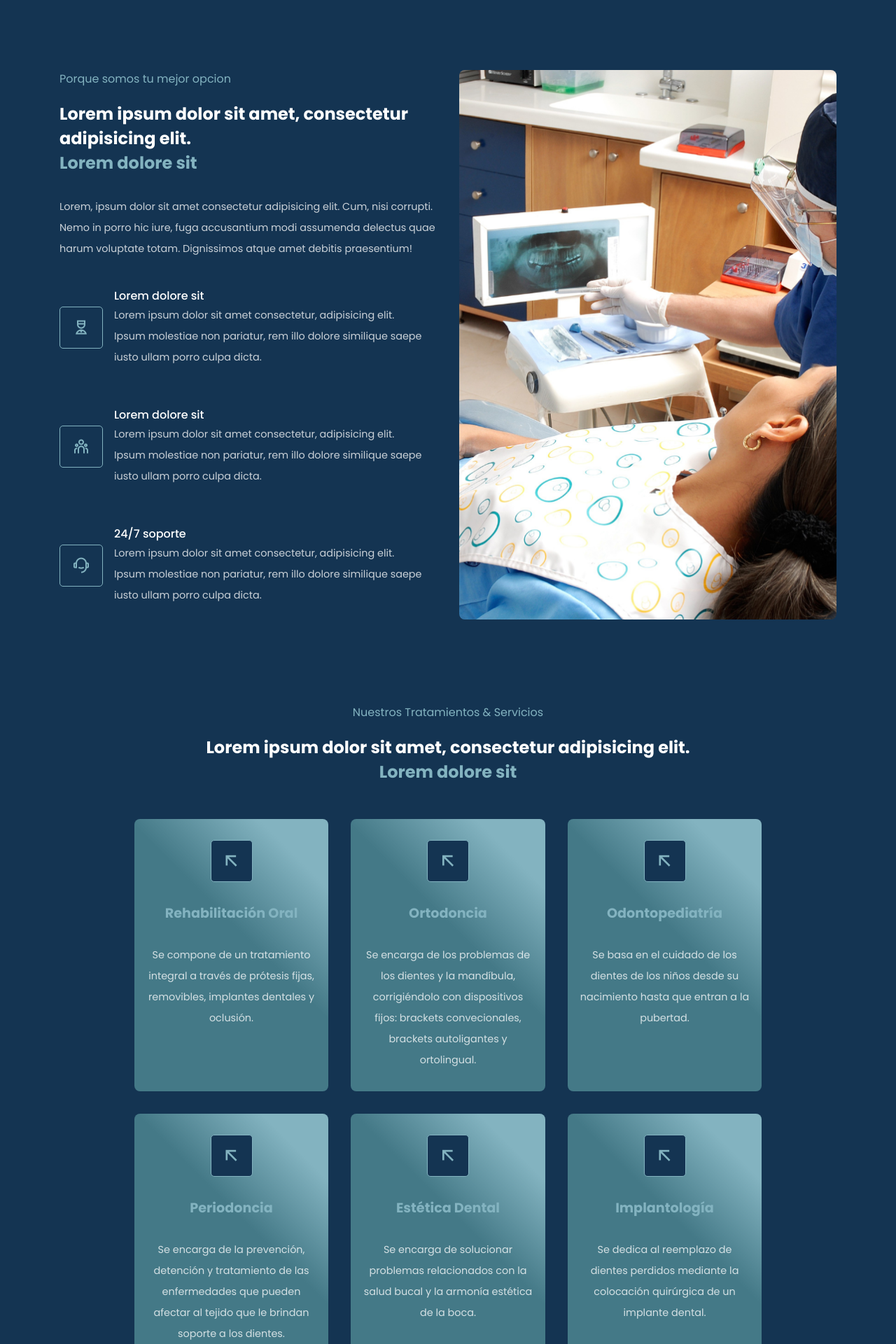
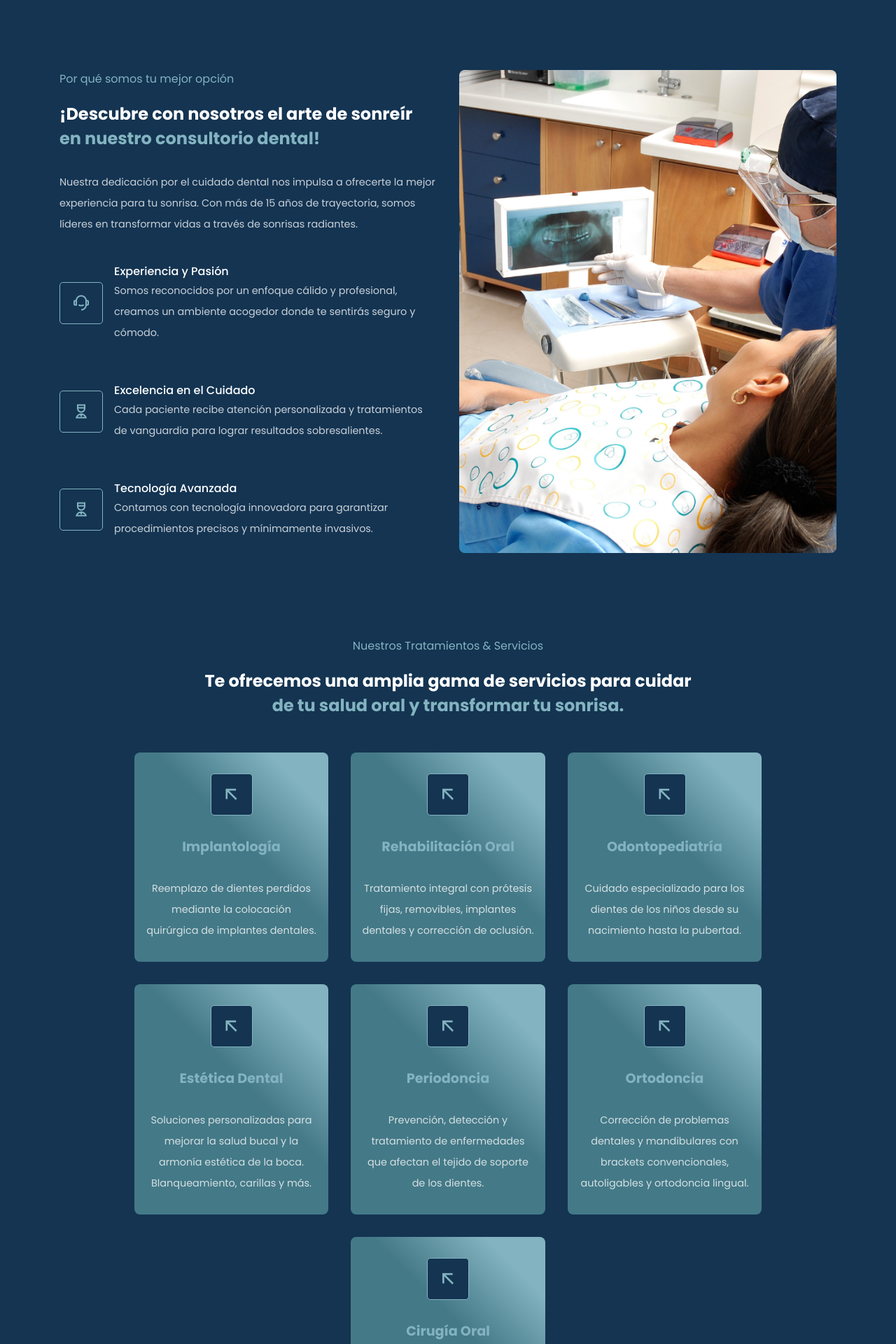
Before and after one commit to cinthiapiera/dental, a React (Create React App) app: page / in a window 1280 px wide. Shown: the part 880-2800 px from the top of the page at 70% size. Built offline with nearby package versions, Linux system fonts and the light colour scheme.

Commit message:
Updating sections

```diff
--- a/src/components/Header/Header.jsx
+++ b/src/components/Header/Header.jsx
@@ -30,7 +30,7 @@ const Header = ({theme, toogleTheme}) => {
       <div className="container">
         <div className="nav__wrapper">
           <div className="logo">
-            <h2> Dr.Maldonado </h2>
+            <h2> Dr. Carlos Maldonado </h2>
           </div>
 
           {/* navegacion */}
--- a/src/components/UI/About.jsx
+++ b/src/components/UI/About.jsx
@@ -5,19 +5,19 @@ import aboutImg from '../../images/about.png';
 
 const chooseData=[
   {
-    icon: 'ri-nurse-line',
-    title: 'Lorem dolore sit',
-    desc:'Lorem ipsum dolor sit amet consectetur, adipisicing elit. Ipsum molestiae non pariatur, rem illo dolore similique saepe iusto ullam porro culpa dicta.'
+    icon: 'ri-customer-service-2-line',
+    title: 'Experiencia y Pasión',
+    desc:'Somos reconocidos por un enfoque cálido y profesional, creamos un ambiente acogedor donde te sentirás seguro y cómodo.'
   },
   {
-    icon: 'ri-team-line',
-    title: 'Lorem dolore sit',
-    desc:'Lorem ipsum dolor sit amet consectetur, adipisicing elit. Ipsum molestiae non pariatur, rem illo dolore similique saepe iusto ullam porro culpa dicta.'
+    icon: 'ri-nurse-line',
+    title: 'Excelencia en el Cuidado',
+    desc:'Cada paciente recibe atención personalizada y tratamientos de vanguardia para lograr resultados sobresalientes.'
   },
   {
-    icon: 'ri-customer-service-2-line',
-    title: '24/7 soporte',
-    desc:'Lorem ipsum dolor sit amet consectetur, adipisicing elit. Ipsum molestiae non pariatur, rem illo dolore similique saepe iusto ullam porro culpa dicta.'
+    icon: 'ri-nurse-line',
+    title: 'Tecnología Avanzada',
+    desc:'Contamos con tecnología innovadora para garantizar procedimientos precisos y mínimamente invasivos.'
   }
 ]
 
@@ -28,10 +28,10 @@ const About = () => {
         <div className="about__wrapper">
           <div className="about__content">
 
-            <h6 className="subtitle">Porque somos tu mejor opcion</h6>
-            <h2>Lorem ipsum dolor sit amet, consectetur adipisicing elit.</h2>
-            <h2 className="highligth">Lorem dolore sit</h2>
-            <p className="description about__content-desc">Lorem, ipsum dolor sit amet consectetur adipisicing elit. Cum, nisi corrupti. Nemo in porro hic iure, fuga accusantium modi assumenda delectus quae harum voluptate totam. Dignissimos atque amet debitis praesentium!</p>
+            <h6 className="subtitle">Por qué somos tu mejor opción</h6>
+            <h2>¡Descubre con nosotros el arte de sonreír</h2>
+            <h2 className="highligth">en nuestro consultorio dental!</h2>
+            <p className="description about__content-desc">Nuestra dedicación por el cuidado dental nos impulsa a ofrecerte la mejor experiencia para tu sonrisa. Con más de 15 años de trayectoria, somos líderes en transformar vidas a través de sonrisas radiantes.</p>
 
             <div className="choose__item-wrapper">
               {
--- a/src/components/UI/Counter.jsx
+++ b/src/components/UI/Counter.jsx
@@ -3,15 +3,15 @@ import '../../styles/counter.css';
 
 const counterData=[
   {
-    number: '3k',
+    number: '5,000',
     text: 'Pacientes satisfechos',
   },
   {
-    number: 350,
+    number: '10,000',
     text: 'Tratamientos realizados',
   },
   {
-    number: 900,
+    number: '500',
     text: 'Casos de exito',
   }
 ]
--- a/src/components/UI/Hero.jsx
+++ b/src/components/UI/Hero.jsx
@@ -11,10 +11,12 @@ const Hero = ({theme}) => {
         <div className="hero__wrapper">
           <div className="hero__content">
             <div>
-              <h2>Obtenga ayuda y atención experta en cada visita.</h2>
-              <h2 className="highlight">Valoramos y escuchamos las necesidades específicas de nuestros clientes.</h2>
+              <h2>¡Sonríe sin límites!</h2>
+              <h2 className="highlight">Descubre el Poder de una Sonrisa Transformadora</h2>
             </div>
-            <p className="description">Lorem ipsum dolor, sit amet consectetur adipisicing elit. Repudiandae ratione inventore eos illum similique voluptatibus? Doloremque ipsum ad quis, deleniti sapiente cumque recusandae, placeat, maxime blanditiis fuga quisquam velit cum!</p>
+            <p className="description">
+            En el consultorio del Dr. Carlos Maldonado, el arte de una sonrisa radiante toma vida. Nuestro cuidado excepcional mejora tu salud oral y restaura la confianza en tu sonrisa. ¡Agenda tu cita ahora y déjate cautivar por la magia de sonreír!
+            </p>
 
             <div className="hero__btns">
               <button className="primary__btn"> Concertar una cita </button>
--- a/src/components/UI/Services.jsx
+++ b/src/components/UI/Services.jsx
@@ -4,38 +4,38 @@ import '../../styles/services.css';
 const serviceData=[
   {
     icon: 'ri-arrow-left-up-line',
+    title: 'Implantología',
+    desc: 'Reemplazo de dientes perdidos mediante la colocación quirúrgica de implantes dentales.'
+  },
+  {
+    icon: 'ri-arrow-left-up-line',
     title: 'Rehabilitación Oral',
-    desc: 'Se compone de un tratamiento integral a través de prótesis fijas, removibles, implantes dentales y oclusión.'
+    desc: 'Tratamiento integral con prótesis fijas, removibles, implantes dentales y corrección de oclusión.'
+  },
+  {
+    icon: 'ri-arrow-left-up-line',
+    title: 'Odontopediatría',
+    desc: 'Cuidado especializado para los dientes de los niños desde su nacimiento hasta la pubertad.'
+  },
+  {
+    icon: 'ri-arrow-left-up-line',
+    title: 'Estética Dental',
+    desc: 'Soluciones personalizadas para mejorar la salud bucal y la armonía estética de la boca. Blanqueamiento, carillas y más.'
+  },
+  {
+    icon: 'ri-arrow-left-up-line',
+    title: 'Periodoncia',
+    desc: 'Prevención, detección y tratamiento de enfermedades que afectan el tejido de soporte de los dientes.'
   },
   {
     icon: 'ri-arrow-left-up-line',
     title: 'Ortodoncia',
-    desc: 'Se encarga de los problemas de los dientes y la mandíbula, corrigiéndolo con dispositivos fijos: brackets convecionales, brackets autoligantes y ortolingual.'
-  },
-  {
-    icon: 'ri-arrow-left-up-line',
-    title: 'Odontopediatría',
-    desc: 'Se basa en el cuidado de los dientes de los niños desde su nacimiento hasta que entran a la pubertad.'
-  },
-  {
-    icon: 'ri-arrow-left-up-line',
-    title: 'Periodoncia',
-    desc: 'Se encarga de la prevención, detención y tratamiento de las enfermedades que pueden afectar al tejido que le brindan soporte a los dientes.'
-  },
-  {
-    icon: 'ri-arrow-left-up-line',
-    title: 'Estética Dental',
-    desc: 'Se encarga de solucionar problemas relacionados con la salud bucal y la armonía estética de la boca.'
-  },
-  {
-    icon: 'ri-arrow-left-up-line',
-    title: 'Implantología',
-    desc: 'Se dedica al reemplazo de dientes perdidos mediante la colocación quirúrgica de un implante dental.'
+    desc: 'Corrección de problemas dentales y mandibulares con brackets convencionales, autoligables y ortodoncia lingual.'
   },
   {
     icon: 'ri-arrow-left-up-line',
     title: 'Cirugía Oral',
-    desc: 'Se encarga de procedimientos quirúrgicos en la boca y en la mandíbula.'
+    desc: 'Procedimientos quirúrgicos en la boca y mandíbula para restaurar y mejorar la función dental.'
   }
 ]
 
@@ -45,8 +45,8 @@ const Services = () => {
         <div className="container">
           <div className="service__top-content">
             <h6 className='subtitle'>Nuestros Tratamientos & Servicios</h6>
-            <h2>Lorem ipsum dolor sit amet, consectetur adipisicing elit.</h2>
-            <h2 className='highligth'> Lorem dolore sit</h2>
+            <h2>Te ofrecemos una amplia gama de servicios para cuidar</h2>
+            <h2 className='highligth'>de tu salud oral y transformar tu sonrisa.</h2>
           </div>
 
           <div className="service__item-wrapper">
```
